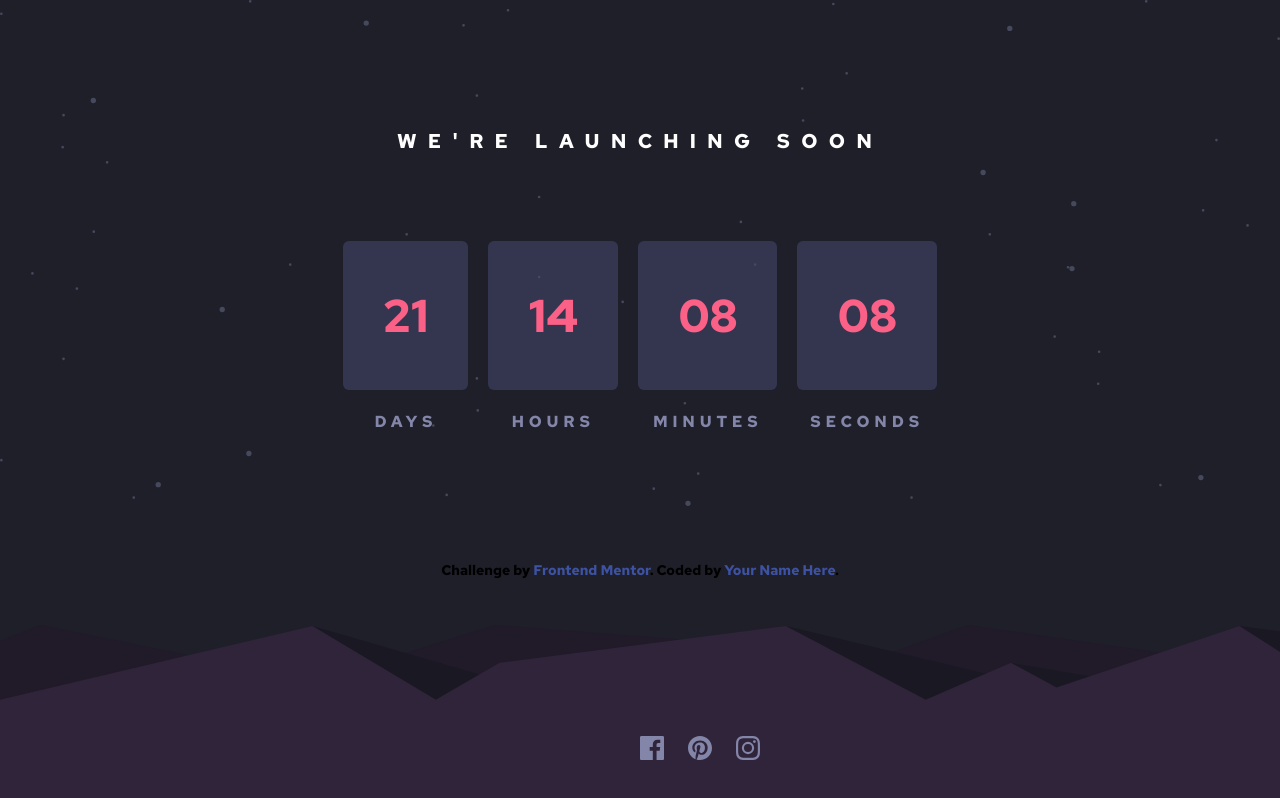
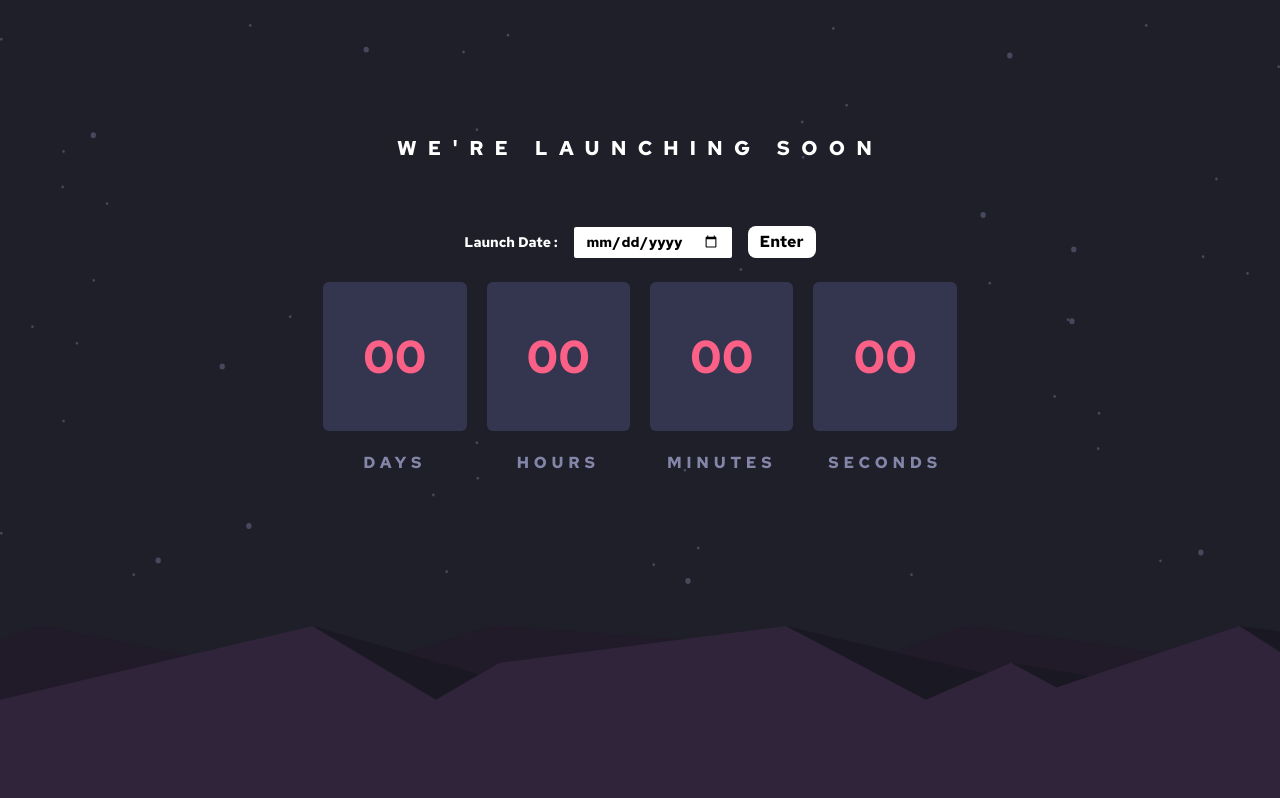
Before and after one commit to fee-sah-yor/Countdown-timer, a React (Create React App) app: page / in a window 1280 px wide. Built offline with nearby package versions, Linux system fonts and the light colour scheme.

Commit message:
added date input feature

```diff
--- a/src/App.js
+++ b/src/App.js
@@ -1,31 +1,54 @@
-import React, { useEffect, useState } from 'react';
+import React, { useEffect, useState} from "react";
 
 function App() {
-
+  // ===TO SET THE VALUES FOR THE CALCULATION
   const seconds = 1000;
   const minutes = seconds * 60;
   const hours = minutes * 60;
   const days = hours * 24;
-
+  // CREATE STATE MANAGEMENT FOR EACH TIME VARIANCE
   const [timeDays, setTimeDays] = useState(0);
   const [timeHrs, setTimeHrs] = useState(0);
   const [timeMin, setTimeMin] = useState(0);
   const [timeSecs, setTimeSecs] = useState(0);
 
+  // TO HOLD VALUE FOR NEW DATE INPUT
+ const [date, setDate] = useState('')
+ const [newDate, setNewDate] = useState('')
+//  const handleChange = (e) => {
+//   const { name, value } = e.target
+//   setDate((prev) => ({
+//       ...prev, [name]: value
+//   }))
+// };
+
+  const handleSubmit = (e) => {
+    e.preventDefault()
+   console.log(date)
+   setDate('')
+   setNewDate(...newDate, date)
+  };
+
+
   useEffect(() => {
     const countdownInterval = setInterval(() => {
-        const endDate = new Date('August 30, 2023 00:00:00').getTime();
-        const now = new Date().getTime();
-        const difference = endDate - now;
+
+      // TO CALULATE DIFFERENCE BETWEEN CURRENT DATE AND END DATE
+      const endDate = new Date(newDate).getTime()
+      const now = new Date().getTime()
+      const difference = endDate - now
+      // const endDate = new Date(date).getTime();
+      // const now = new Date().getTime();
+      // const difference = endDate - now;
 
       let newTimeDays = Math.floor(difference / days);
       let newTimeHrs = Math.floor((difference % days) / hours);
       let newTimeMin = Math.floor((difference % hours) / minutes);
       let newTimeSecs = Math.floor((difference % minutes) / seconds);
 
-        newTimeHrs = newTimeHrs < 10 ? '0' + newTimeHrs : newTimeHrs
-        newTimeMin = newTimeMin < 10 ? '0' + newTimeMin : newTimeMin
-        newTimeSecs = newTimeSecs < 10 ? '0' + newTimeSecs : newTimeSecs
+      newTimeHrs = newTimeHrs < 10 ? "0" + newTimeHrs : newTimeHrs;
+      newTimeMin = newTimeMin < 10 ? "0" + newTimeMin : newTimeMin;
+      newTimeSecs = newTimeSecs < 10 ? "0" + newTimeSecs : newTimeSecs;
 
       setTimeDays(newTimeDays);
       setTimeHrs(newTimeHrs);
@@ -41,63 +64,109 @@ function App() {
     return () => {
       clearInterval(countdownInterval);
     };
-    }, [days,hours,minutes,seconds]); // The empty dependency array makes sure this effect runs only once on mount
+  }, [days, hours, minutes, seconds, newDate]); // The empty dependency array makes sure this effect runs only once on mount
 
   return (
     <>
       <div>
-
         <div className="absolute">
-          <img src='/images/bg-stars.svg' alt="stars" className="w-screen" />
+          <img
+            src="/images/bg-stars.svg"
+            alt="stars"
+            className="w-screen min-h-[70vh]"
+          />
         </div>
 
-        <div>
-          <div className="min-h-[70vh] flex flex-col items-center justify-center space-y-9">
-            <div className="text-white uppercase font-bold text-xl tracking-[0.7rem] mb-[50px]">
-            We're launching soon</div>
+        <div className="relative">
+          <div className="min-h-[70vh] mt-6 flex flex-col items-center justify-center space-y-6">
+            <div className="text-white text-center uppercase font-bold text-xl tracking-[0.7rem] mb-[40px]">
+              We're launching soon
+            </div>
 
+            {/*============== date input ====================*/}
+            <form>
+              <div className="space-x-4">
+                <label htmlFor="launch" className="text-white">
+                  Launch Date :
+                </label>
+                <input value={date}
+                  name="launch"
+                  type="date"
+                  onChange={(e) => setDate(e.target.value)}
+                  className="transparent px-3 py-1 rounded-sm"
+                />
+                {/* ==================SUBMIT BUTTON===== */}
+                <button type="submit" className="btn"  onClick={handleSubmit}>
+                  Enter
+                </button>
+              </div>
+            </form>
+
+            {/* COUNTDOWN DISPLAY */}
             <ul className="flex items-center justify-between gap-5 text-center">
-            <li >
-              <h3 className="countdown">{timeDays}</h3>
+              <li>
+                <h3 className="countdown">{timeDays ? timeDays : '00'}</h3>
                 <p className="count-text">Days</p>
               </li>
               <li>
-              <h3 className="countdown">{timeHrs}</h3>
-              <p  className="count-text">Hours</p>
+                <h3 className="countdown">{timeHrs ? timeHrs: '00'}</h3>
+                <p className="count-text">Hours</p>
               </li>
               <li>
-              <h3 className="countdown">{timeMin}</h3>
-              <p  className="count-text">Minutes</p>
+                <h3 className="countdown">{timeMin ? timeMin : '00'}</h3>
+                <p className="count-text">Minutes</p>
               </li>
               <li>
-              <h3 className="countdown">{timeSecs}</h3>
-              <p  className="count-text">Seconds</p>
+                <h3 className="countdown">{timeSecs ? timeSecs : '00'}</h3>
+                <p className="count-text">Seconds</p>
               </li>
-            </ul>
-
-            </div>
-
-            <div class="attribution">
-              Challenge by <a href="https://www.frontendmentor.io?ref=challenge" target="_blank" rel="noreferrer">Frontend Mentor</a>.
-              Coded by <a href="https://www.frontendmentor.io?ref=challenge" target="_blank" rel="noreferrer">Your Name Here</a>.
-            </div>
-        </div>
-
-
-        <div className="absolute bottom-[40px] z-[999] left-[50%]">
-          <ul className="flex items-center justify-between gap-6">
-            <li><img src="/images/icon-facebook.svg" alt="" /></li>
-            <li><img src="/images/icon-pinterest.svg" alt="" /></li>
-            <li><img src="/images/icon-instagram.svg" alt="" /></li>
             </ul>
           </div>
 
-        <div className="absolute bottom-0">
-          <img src='/images/pattern-hills.svg' alt="hills" className="w-screen" />
+          {/* <div className="attribution">
+            Challenge by{" "}
+            <a
+              href="https://www.frontendmentor.io?ref=challenge"
+              target="_blank"
+              rel="noreferrer"
+            >
+              Frontend Mentor
+            </a>
+            . Coded by{" "}
+            <a
+              href="https://www.frontendmentor.io?ref=challenge"
+              target="_blank"
+              rel="noreferrer"
+            >
+              Your Name Here
+            </a>
+            .
+          </div> */}
+        </div>
+
+        {/* <div className="absolute bottom-[40px] z-[999] left-[33%] md:left-[45%]">
+          <ul className="flex items-center justify-between gap-6">
+            <li>
+              <img src="/images/icon-facebook.svg" alt="" />
+            </li>
+            <li>
+              <img src="/images/icon-pinterest.svg" alt="" />
+            </li>
+            <li>
+              <img src="/images/icon-instagram.svg" alt="" />
+            </li>
+          </ul>
+        </div> */}
+
+        <div className="absolute bottom-0 ">
+          <img
+            src="/images/pattern-hills.svg"
+            alt="hills"
+            className="w-screen min-h-[20vh]"
+          />
         </div>
       </div>
     </>
-
   );
 }
 
--- a/src/index.css
+++ b/src/index.css
@@ -42,10 +42,15 @@ a {
 }
 
 .countdown{
-  @apply p-10 bg-dark-desaturated-blue text-soft-red text-[46px] rounded-md
+  @apply p-5 bg-dark-desaturated-blue text-soft-red text-[24px] rounded-md md:p-10 md:text-[46px]
 }
+
 .count-text{
-  @apply mt-5 uppercase text-base text-grayish-blue tracking-[0.3rem]
+  @apply mt-5 uppercase text-sm text-grayish-blue tracking-[0.1rem] md:text-base md:tracking-[0.3rem]
+}
+
+.btn{
+  @apply bg-white px-3 py-1 rounded-lg text-base font-semibold hover:bg-very-dark-blue hover:text-white hover:border hover:border-soft-red
 }
 /* img{
   max-width:100vw;
```
Also changed, not shown: public/manifest.json. Lines whose indentation alone changed are shown as unchanged.
